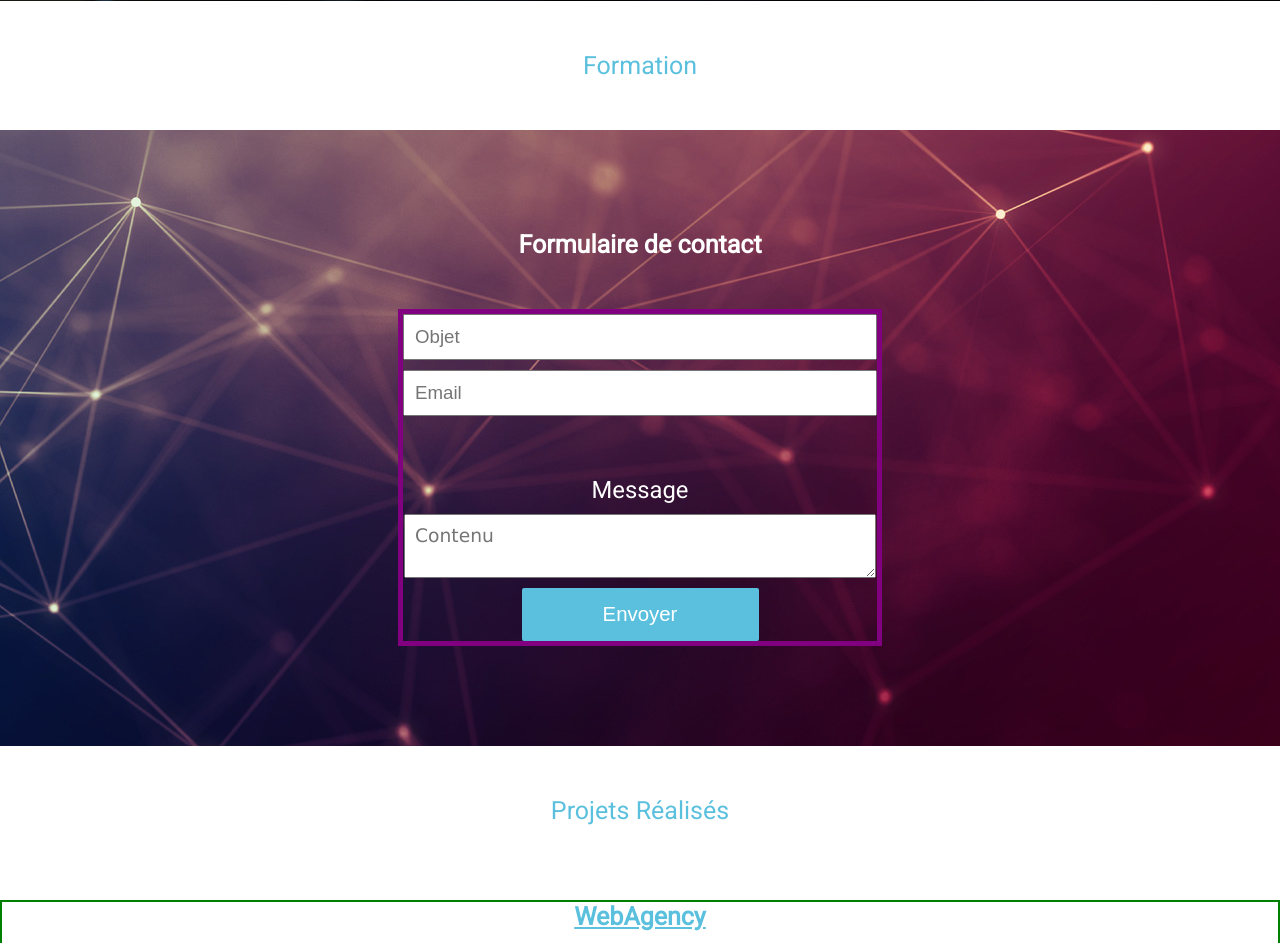
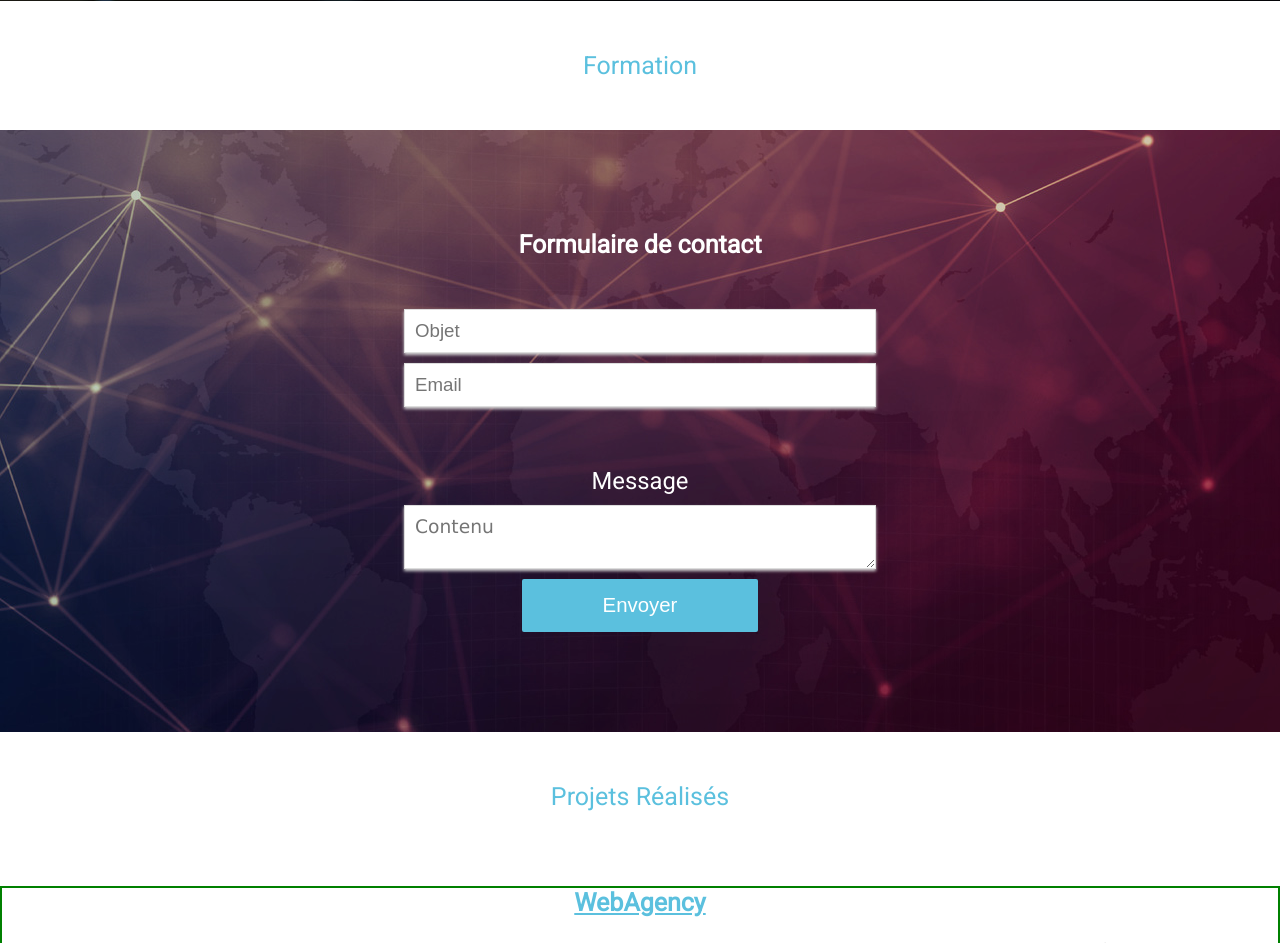
Before and after one commit to matthieuClio/Portfolio-Formation-Dev-Web-junior-Project-5, a PHP site: page /core/router.php in a window 1280 px wide. Shown: the part 1559-2502 px from the top of the page. Run offline with PHP 8.4, Linux system fonts and the light colour scheme; data that the repository does not hold is empty.

Commit message:
Projet5-V-0.8
modification du front, visuel du formulaire de contact amélioré et changement de l'image de fond.

```diff
--- a/public/css/style.css
+++ b/public/css/style.css
@@ -326,7 +326,6 @@
 	padding-top: 100px;
 	padding-bottom: 100px;
 	text-align: center;
-	background-color: red;
 	clear: both;
 }
 
@@ -340,7 +339,6 @@
 	z-index: 2;
 	position: relative;
 	display: inline-block;
-	border: 5px solid purple;
 	margin-top: 50px;
 	color: white;
 	font-size: 1.7em;
@@ -355,6 +353,8 @@
 	margin: auto;
 	margin-bottom: 10px;
 	font-size: 1.1em;
+	border: 1px solid #dddddd;
+    box-shadow: 0px 2px 3px #d4d4d4;
 }
 
 .form_contact textarea {
@@ -370,8 +370,6 @@
 .form_contact_code {
 	margin: auto;
 	width: 100%;
-	border: 2px solid green;
-
 }
 
 .form_contact .contact_button {
@@ -384,7 +382,16 @@
 	top: 0;
 	width: 100%;
 	height: 100%;
+	background: url(../images/photo/world.jpg) no-repeat fixed center;
+}
+
+.form_background_two {
+	position: absolute;
+	top: 0;
+	width: 100%;
+	height: 100%;
 	background: url(../images/photo/contact.jpg) no-repeat fixed center;
+	animation: 8s slider infinite;
 }
 
 
--- a/src/view/front/accueil_view.php
+++ b/src/view/front/accueil_view.php
@@ -77,7 +77,7 @@
 
 		<div class="slider" id="accueil">
 			<!-- Image in background -->
-			<img src="public/images/photo/contact.jpg" alt="ordinateur" class="slider_photo_2">
+			<img src="public/images/photo/contact.jpg" alt="lighting" class="slider_photo_2">
 			<img src="public/images/photo/dev_web.jpg" alt="ordinateur" class="slider_photo">
 
 			<!-- CV picture -->
@@ -204,13 +204,15 @@
 			<!-- image -->
 			<div class="form_background">
 			</div>
+
+			<div class="form_background_two">
+			</div>
 		</form>
 
 		<article class="article_news" id="projets">
 			<h2>Projets Réalisés</h2>
 
 			<figure>
-
 				<!-- First project -->
 				<h3>
 					<a href="http://matthieu-portfolio.epizy.com/projet1/WebAgency.html">
```
Also changed, not shown: public/images/photo/world.jpg (added).
